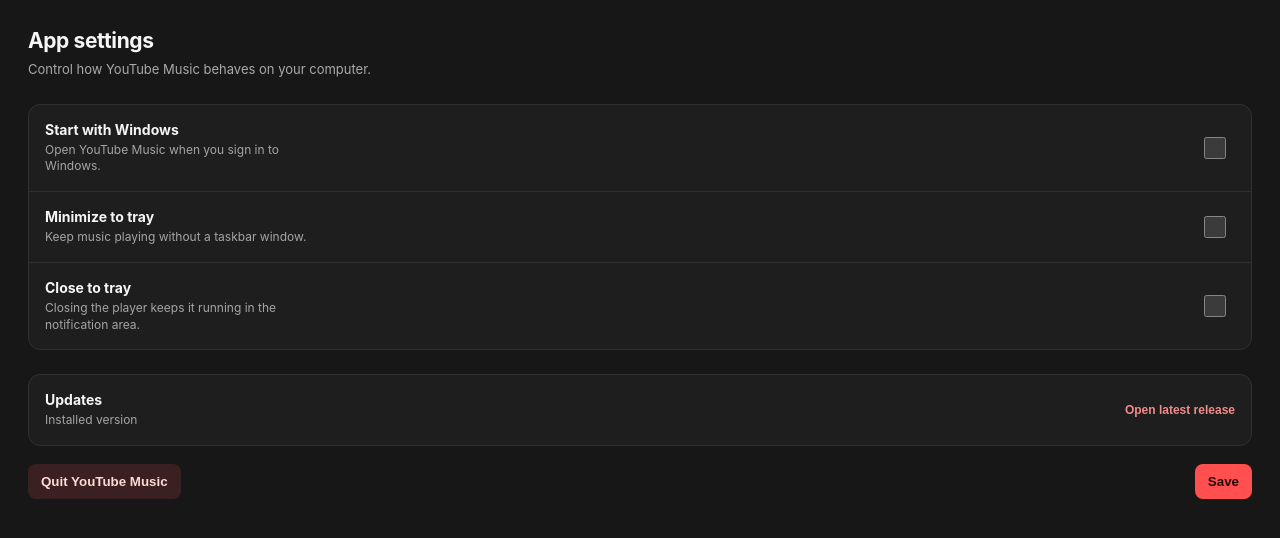
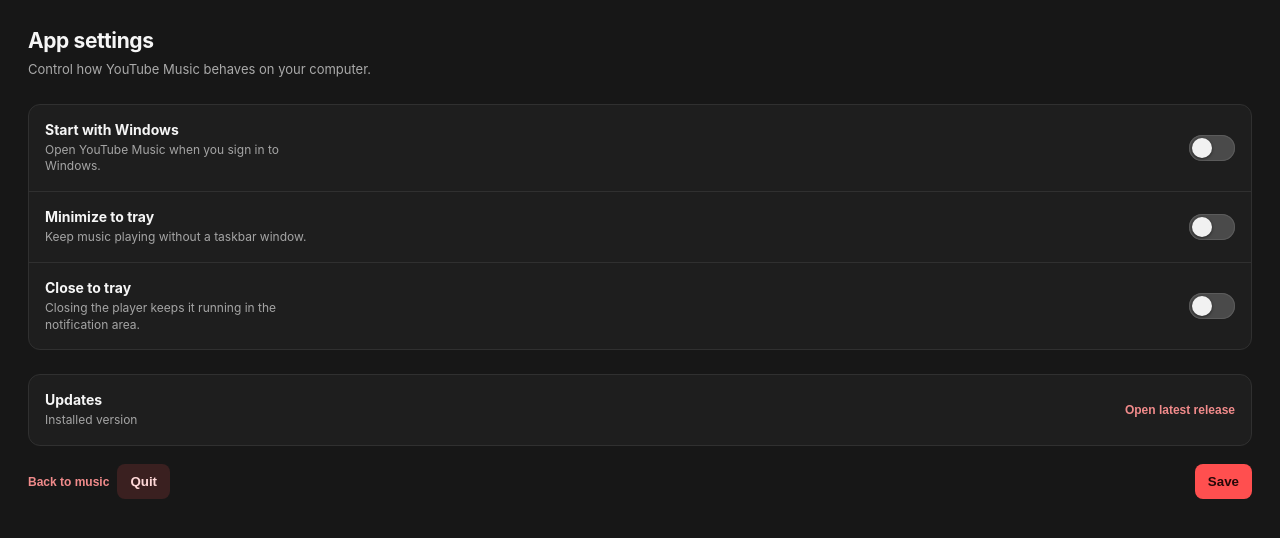
Before and after one commit to lilcham1/youtube-music-desktop, an Electron app: page electron/settings.html in a window 1280 px wide. Drawn offline with Linux system fonts and the light colour scheme; no server answers.

Commit message:
Embed settings and add animated Rich Presence switch

```diff
--- a/electron/settings.html
+++ b/electron/settings.html
@@ -15,12 +15,15 @@
       .row + .row { border-top:1px solid #303030; }
       strong { display:block; font-size:14px; }
       .hint { display:block; max-width:290px; margin-top:4px; color:#a5a5a5; font-size:12px; line-height:1.4; }
-      input[type=checkbox] { width:40px; height:22px; margin:0; accent-color:#ff4e4e; }
-      label { display:block; padding:0 16px; color:#c4c4c4; font-size:10px; font-weight:700; letter-spacing:.8px; }
-      input[type=text] { box-sizing:border-box; display:block; width:100%; margin-top:7px; padding:11px; border:1px solid #3e3e3e; border-radius:8px; outline:0; background:#111; color:#fff; font:13px ui-monospace, Consolas, monospace; }
-      input[type=text]:focus { border-color:#ff5757; }
-      .spacer { height:17px; }
+      .switch { display:inline-flex; flex:none; width:46px; height:26px; padding:0; cursor:pointer; }
+      .switch input { position:absolute; inline-size:1px; block-size:1px; opacity:0; }
+      .switch-ui { position:relative; width:46px; height:26px; border-radius:999px; background:#4a4a4a; box-shadow:inset 0 0 0 1px #5b5b5b; transition:background .2s ease, box-shadow .2s ease; }
+      .switch-ui::after { content:''; position:absolute; top:3px; left:3px; width:20px; height:20px; border-radius:50%; background:#f1f1f1; box-shadow:0 1px 3px #0008; transition:transform .2s cubic-bezier(.2,.8,.3,1); }
+      .switch input:checked + .switch-ui { background:#f04d4d; box-shadow:inset 0 0 0 1px #ff7474; }
+      .switch input:checked + .switch-ui::after { transform:translateX(20px); }
+      .switch input:focus-visible + .switch-ui { outline:2px solid #fff; outline-offset:3px; }
       footer { display:flex; align-items:center; justify-content:space-between; margin-top:18px; }
+      .footer-actions { display:flex; align-items:center; gap:8px; }
       button { border:0; border-radius:8px; padding:10px 13px; font-weight:700; cursor:pointer; }
       .secondary { padding-inline:0; color:#f18b8b; background:transparent; font-size:12px; }
       .danger { color:#ffd8d8; background:#3a2020; }
@@ -34,22 +37,22 @@
       <h1>App settings</h1>
       <p class="intro">Control how YouTube Music behaves on your computer.</p>
       <section>
-        <div class="row"><div><strong>Start with Windows</strong><span class="hint">Open YouTube Music when you sign in to Windows.</span></div><input id="startup" type="checkbox" aria-label="Start with Windows" /></div>
-        <div class="row"><div><strong>Minimize to tray</strong><span class="hint">Keep music playing without a taskbar window.</span></div><input id="minimize-to-tray" type="checkbox" aria-label="Minimize to tray" /></div>
-        <div class="row"><div><strong>Close to tray</strong><span class="hint">Closing the player keeps it running in the notification area.</span></div><input id="close-to-tray" type="checkbox" aria-label="Close to tray" /></div>
+        <div class="row"><div><strong>Start with Windows</strong><span class="hint">Open YouTube Music when you sign in to Windows.</span></div><label class="switch"><input id="startup" type="checkbox" aria-label="Start with Windows" /><span class="switch-ui"></span></label></div>
+        <div class="row"><div><strong>Minimize to tray</strong><span class="hint">Keep music playing without a taskbar window.</span></div><label class="switch"><input id="minimize-to-tray" type="checkbox" aria-label="Minimize to tray" /><span class="switch-ui"></span></label></div>
+        <div class="row"><div><strong>Close to tray</strong><span class="hint">Closing the player keeps it running in the notification area.</span></div><label class="switch"><input id="close-to-tray" type="checkbox" aria-label="Close to tray" /><span class="switch-ui"></span></label></div>
       </section>
       <section>
         <div class="row"><div><strong>Updates</strong><span id="version" class="hint">Installed version</span></div><button id="check-updates" class="secondary">Open latest release</button></div>
       </section>
-      <footer><button id="quit" class="danger">Quit YouTube Music</button><span id="general-status"></span><button id="save-general" class="primary">Save</button></footer>
+      <footer><div class="footer-actions"><button id="close-general" class="secondary">Back to music</button><button id="quit" class="danger">Quit</button></div><span id="general-status"></span><button id="save-general" class="primary">Save</button></footer>
     </main>
     <main id="discord" class="hidden">
       <h1>Discord Rich Presence</h1>
       <p class="intro">Shows a status only while a song is actively playing. No Discord setup is required.</p>
       <section>
-        <div class="row"><div><strong>Enable Rich Presence</strong><span class="hint">Displays song, artist, album, artwork, and elapsed time.</span></div><input id="discord-enabled" type="checkbox" aria-label="Enable Discord Rich Presence" /></div>
+        <div class="row"><div><strong>Enable Rich Presence</strong><span class="hint">Displays song, artist, album, artwork, and elapsed time.</span></div><label class="switch"><input id="discord-enabled" type="checkbox" aria-label="Enable Discord Rich Presence" /><span class="switch-ui"></span></label></div>
       </section>
-      <footer><span></span><span id="discord-status"></span><button id="save-discord" class="primary">Save</button></footer>
+      <footer><button id="close-discord" class="secondary">Back to music</button><span id="discord-status"></span><span></span></footer>
     </main>
     <script>
       const api = window.youtubeMusicSettings;
@@ -74,14 +77,17 @@
         status.textContent = 'Saved';
       });
       document.querySelector('#quit').addEventListener('click', api.quit);
+      document.querySelector('#close-general').addEventListener('click', api.close);
       document.querySelector('#check-updates').addEventListener('click', api.openLatestRelease);
-      document.querySelector('#save-discord').addEventListener('click', async () => {
+      const saveDiscord = async () => {
         const enabled = document.querySelector('#discord-enabled').checked;
         try {
           await api.save({ discordEnabled: enabled });
           status.textContent = enabled ? 'Enabled' : 'Disabled';
         } catch { status.textContent = 'Discord is not available.'; }
-      });
+      };
+      document.querySelector('#discord-enabled').addEventListener('change', saveDiscord);
+      document.querySelector('#close-discord').addEventListener('click', api.close);
     </script>
   </body>
 </html>
```
